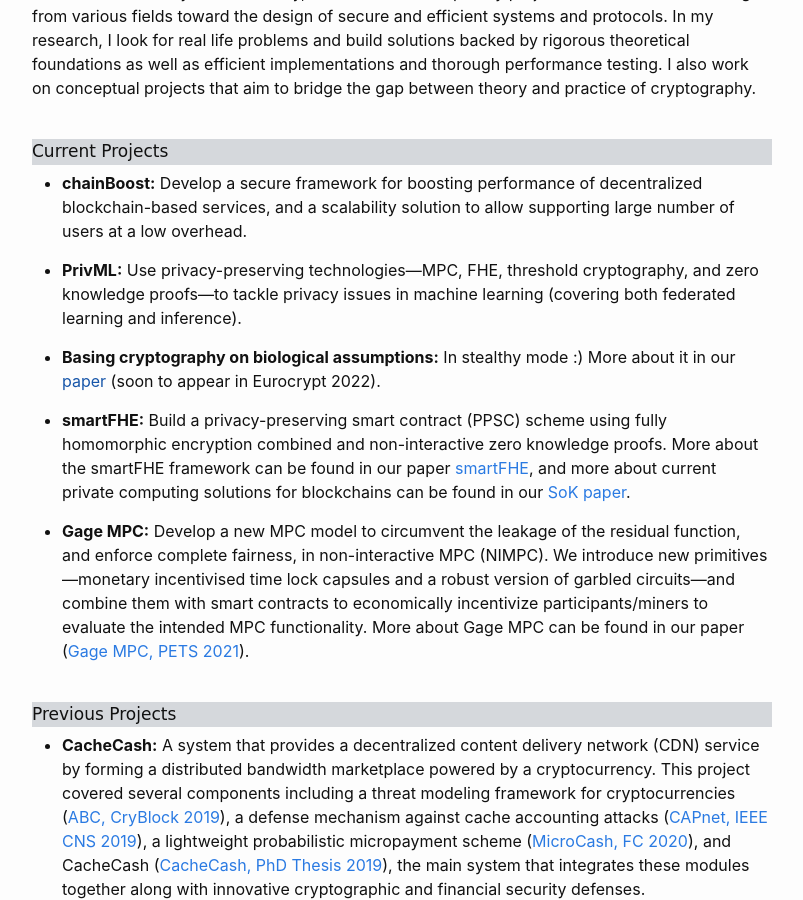
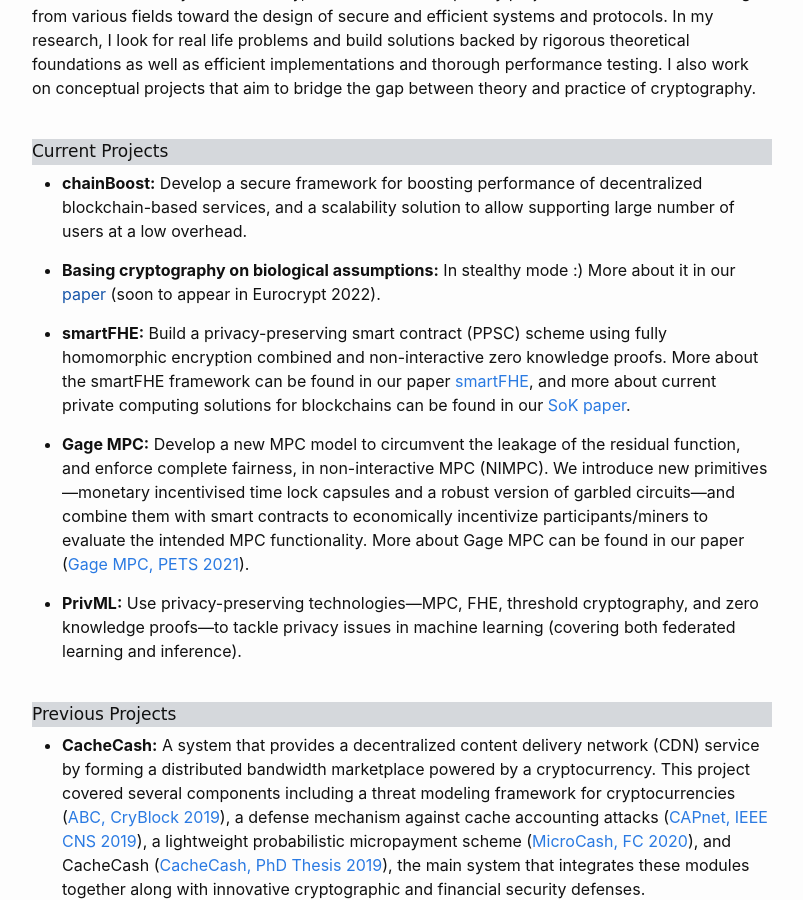
Before and after one commit to GhadaAlmashaqbeh/GhadaAlmashaqbeh.github.io, a Jekyll site: the page built from 01-research.md, in a window 1280 px wide and 900 px high, scrolled down 233 px. Shown: the whole window, without its empty margins (238-1041 px from the left). Built offline with Jekyll 4.4.1, drawn with Linux system fonts in a browser that asks for light colours.

Commit message:
edit pubs

```diff
--- a/01-research.md
+++ b/01-research.md
@@ -15,13 +15,13 @@
 
 * **chainBoost:** Develop a secure framework for boosting performance of decentralized blockchain-based services, and a scalability solution to allow supporting large number of users at a low overhead.
 
-* **PrivML:** Use privacy-preserving technologies---MPC, FHE, threshold cryptography, and zero knowledge proofs---to tackle privacy issues in machine learning (covering both federated learning and inference).
-
 * **Basing cryptography on biological assumptions:** In stealthy mode :) More about it in our [paper]() (soon to appear in Eurocrypt 2022).
 
 * **smartFHE:** Build a privacy-preserving smart contract (PPSC) scheme using fully homomorphic encryption combined and non-interactive zero knowledge proofs. More about the smartFHE framework can be found in our paper [smartFHE](https://eprint.iacr.org/2021/133), and more about current private computing solutions for blockchains can be found in our [SoK paper](https://eprint.iacr.org/2021/727.pdf).
 
 * **Gage MPC:** Develop a new MPC model to circumvent the leakage of the residual function, and enforce complete fairness, in non-interactive MPC (NIMPC). We introduce new primitives---monetary incentivised time lock capsules and a robust version of garbled circuits---and combine them with smart contracts to economically incentivize participants/miners to evaluate the intended MPC functionality. More about Gage MPC can be found in our paper ([Gage MPC, PETS 2021](https://eprint.iacr.org/2021/256)).
+
+* **PrivML:** Use privacy-preserving technologies---MPC, FHE, threshold cryptography, and zero knowledge proofs---to tackle privacy issues in machine learning (covering both federated learning and inference).
 <br/>
 <br/>
 
```
